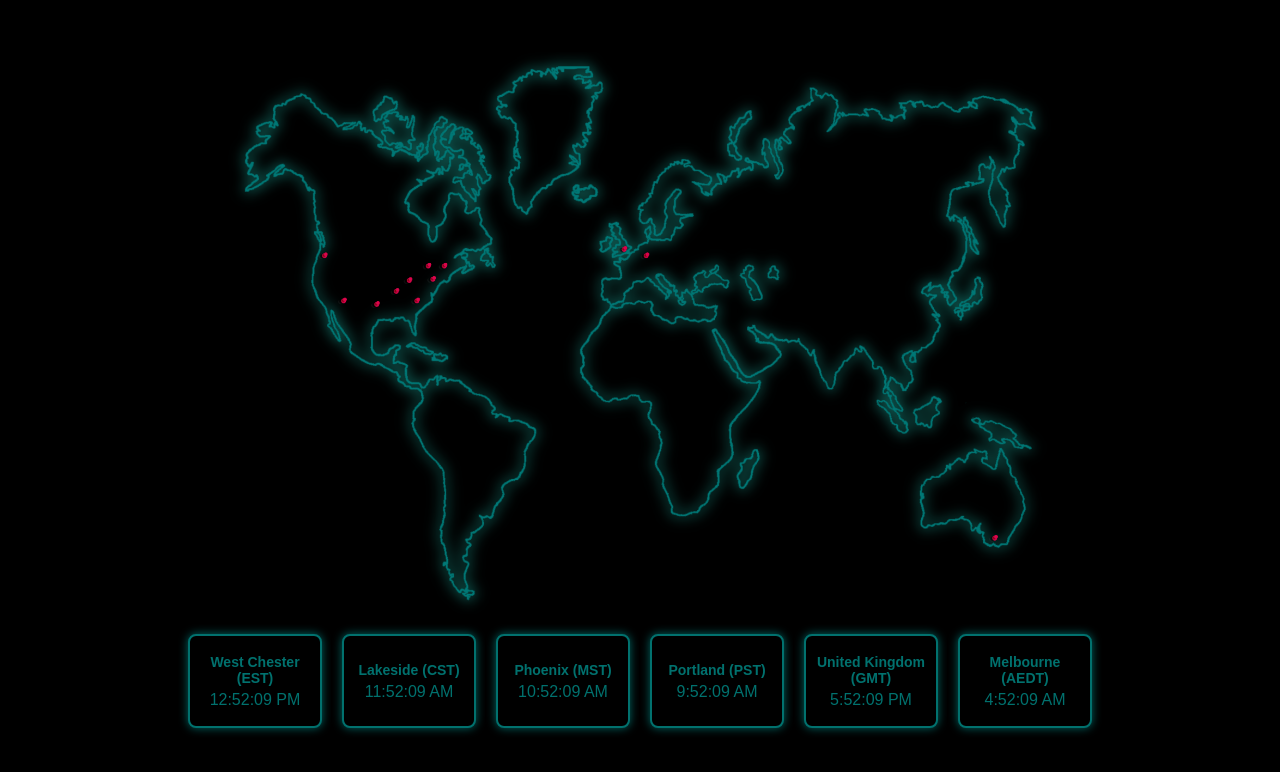
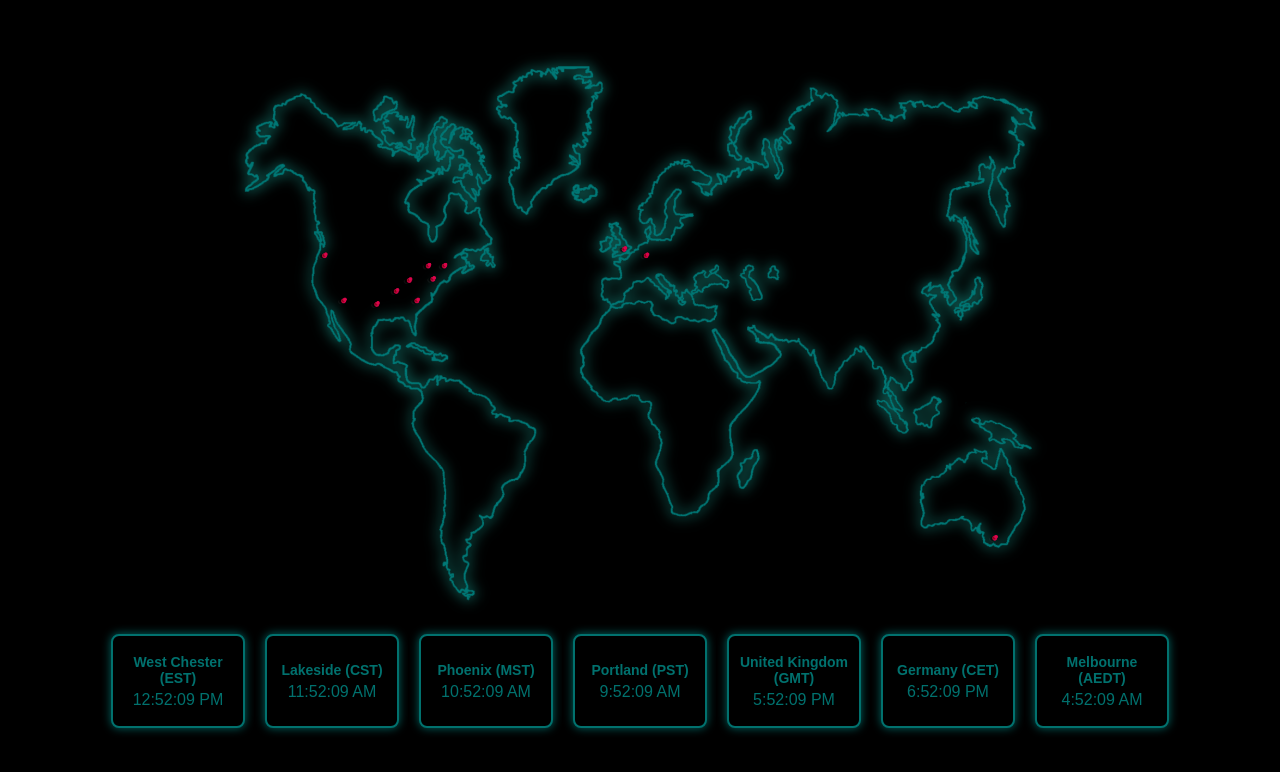
Before and after one commit to ngio14/ejg923mvoJ92jIA92jmnv92W2jwo, a plain HTML site: page index.html in a window 1280 px wide. Drawn offline with Linux system fonts and the light colour scheme.

Commit message:
Update index.html

```diff
--- a/index.html
+++ b/index.html
@@ -107,6 +107,10 @@
             <h2>United Kingdom (GMT)</h2>
             <div class="time" id="london"></div>
         </div>
+         <div class="clock">
+            <h2>Germany (CET)</h2>
+            <div class="time" id="germany"></div>
+        </div>
         <div class="clock">
             <h2>Melbourne (AEDT)</h2>
             <div class="time" id="melbourne"></div>
@@ -127,6 +131,7 @@
             updateClock('phoenix', -7);   // MST (UTC-7)
             updateClock('portland', -8);  // PST (UTC-8)
             updateClock('london', 0);     // GMT (UTC+0)
+            updateClock('germany', +1);
             updateClock('melbourne', 11); // AEDT (UTC+11)
         }
 
```
